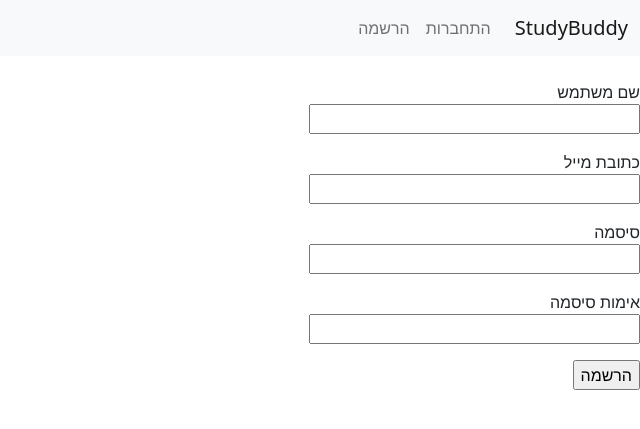
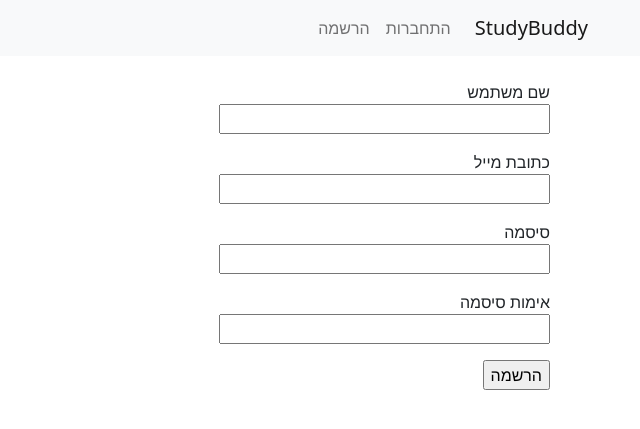
Before and after one commit to Cyanivde/StudyBuddy, a Flask app: page /register in a window 1280 px wide. Shown: the top 429 px of the page, without its empty margins (640-1280 px from the left). Run offline with Flask 2, Linux system fonts and the light colour scheme; some libraries are stand-ins or nearby versions.

Commit message:
Revert "minor fix"
This reverts commit 2409c5680715a1b63e18ab8800d71518990a8dc0.

```diff
--- a/app/templates/base.html
+++ b/app/templates/base.html
@@ -46,7 +46,7 @@
   </head>
   <body>
     <nav class="navbar navbar-expand navbar-light bg-light">
-      <div class="container-fluid">
+      <div class="container-fluid" style="max-width: 1200px">
         <a class="navbar-brand" href="{{ url_for('index') }}">StudyBuddy</a>
         <div class="collapse navbar-collapse" id="navbarNav">
           <ul class="navbar-nav">
@@ -66,7 +66,7 @@
         </div>
       </div>
     </nav>
-    <div class="pt-4" style="margin: 0 auto">
+    <div class="pt-4" style="max-width: 1100px; margin: 0 auto">
       {% block content %}
       {% endblock content %}
     </div>
```
Also changed, not shown: app/templates/course.html (+6 -6 lines).
